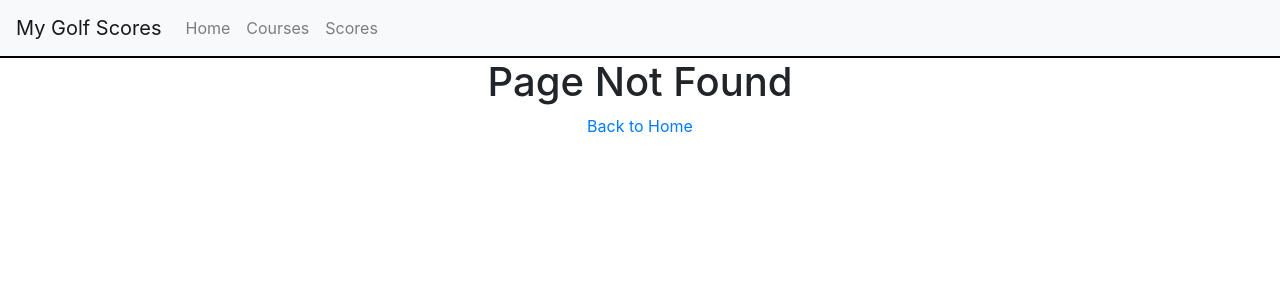
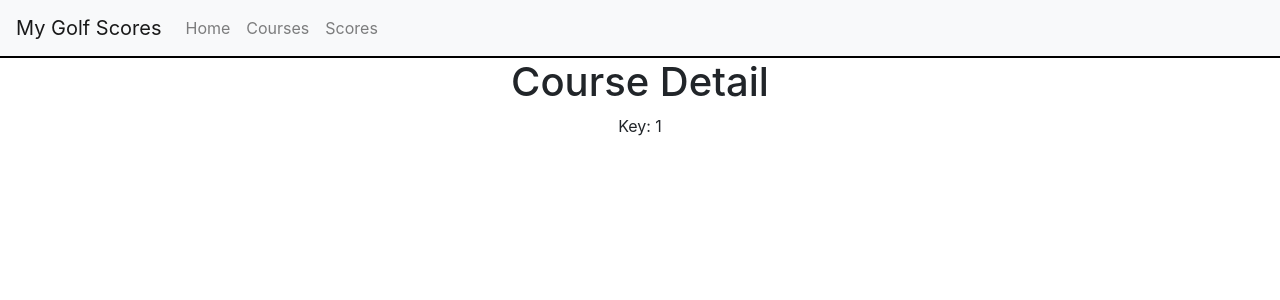
Before and after one commit to tlanders/golf-frontend, a React (Create React App) app: page /courses/1 in a window 1280 px wide. Before the commit this address had no page. Shown: the top 300 px of the page. Built offline with nearby package versions, Linux system fonts and the light colour scheme.

Commit message:
start of course detail page

```diff
--- a/src/App.js
+++ b/src/App.js
@@ -16,6 +16,7 @@ import Courses from "./pages/Courses";
 import Scores from "./pages/Scores";
 import {BrowserRouter as Router, Route, Switch} from "react-router-dom";
 import PageNotFound from "./pages/PageNotFound";
+import CourseDetail from "./pages/CourseDetail";
 
 class App extends React.Component {
   constructor(props) {
@@ -56,6 +57,7 @@ class App extends React.Component {
               <Switch>
                 <Route path={'/'} exact component={Home}/>
                 <Route path={'/courses'} exact component={Courses}/>
+                <Route path={'/courses/:courseKey'} exact component={CourseDetail}/>
                 <Route path={'/scores'} exact component={Scores}/>
                 <Route component={PageNotFound}/>
               </Switch>
--- /dev/null
+++ b/src/pages/CourseDetail.js
@@ -0,0 +1,18 @@
+import React from "react";
+
+class CourseDetail extends React.Component {
+    constructor(props) {
+        super(props);
+    }
+
+    render() {
+        return (
+            <div>
+                <h1>Course Detail</h1>
+                <p>Key: {this.props.match.params.courseKey}</p>
+            </div>
+        )
+    }
+}
+
+export default CourseDetail;
```
